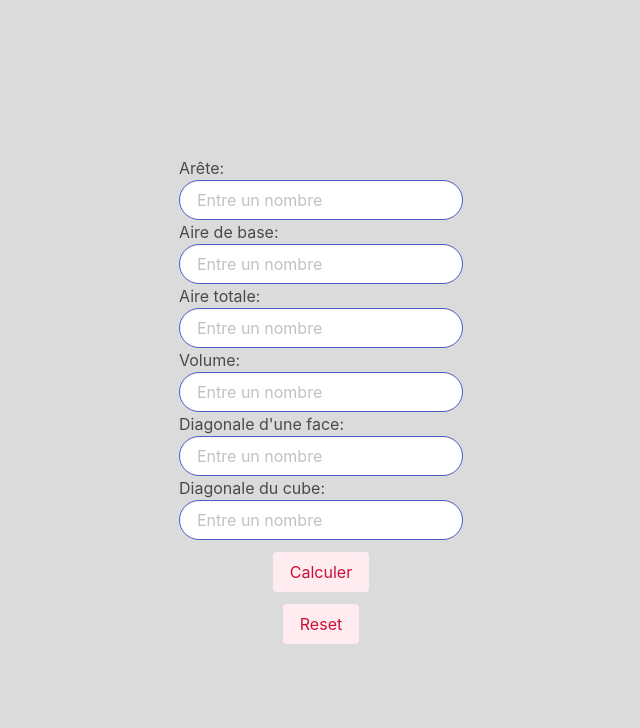
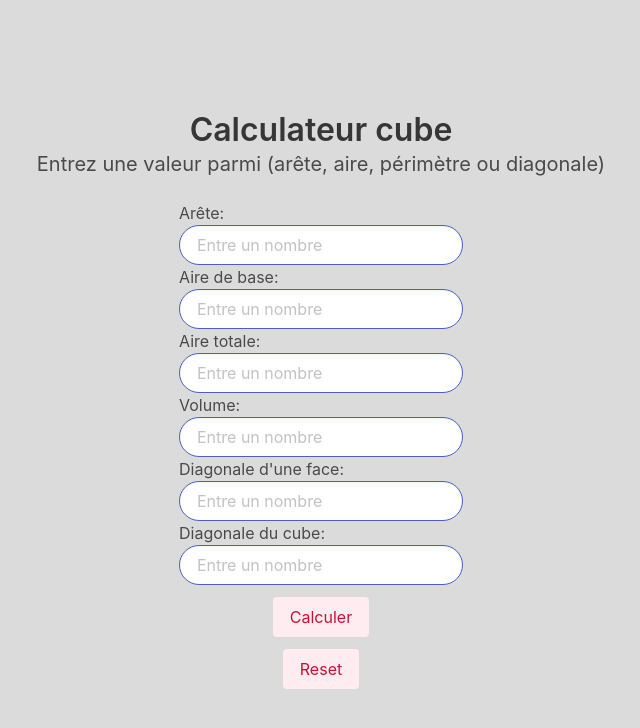
Before and after one commit to KevoWaZ/Cube, a plain HTML site: page index.html in a window 1280 px wide. Shown: the whole page, without its empty margins (319-959 px from the left). Drawn offline with Linux system fonts and the light colour scheme.

Commit message:
Update index.html

```diff
--- a/index.html
+++ b/index.html
@@ -22,6 +22,8 @@
 
 <body class="has-background-grey-lighter">
 
+    <h1 class="title has-text-centered">Calculateur cube</h1>
+    <p class="subtitle has-text-centered">Entrez une valeur parmi (arête, aire, périmètre ou diagonale)</p>
     <div class="container1">
         <div class="peri">
             <h1>Arête: </h1>
```
